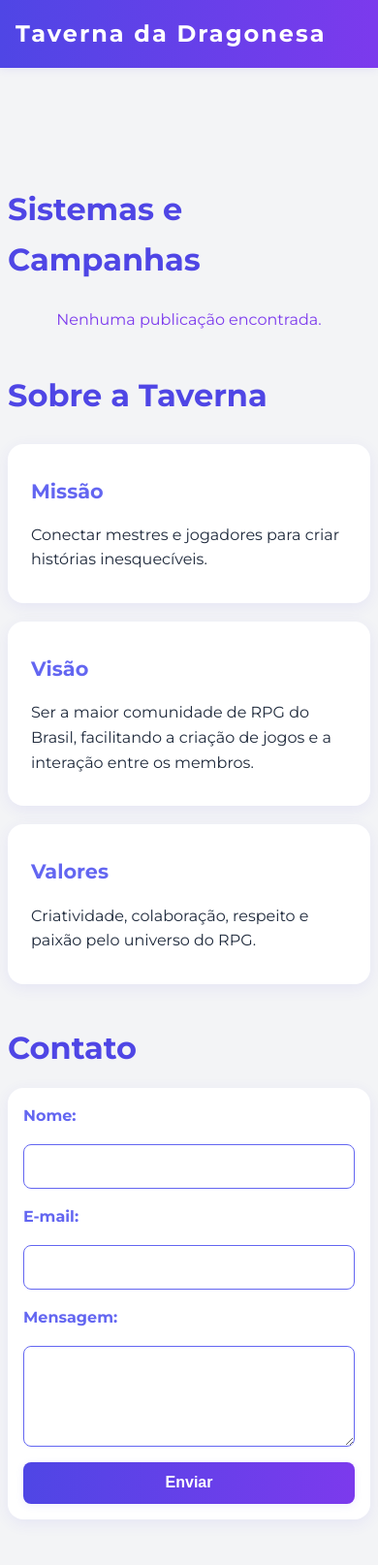
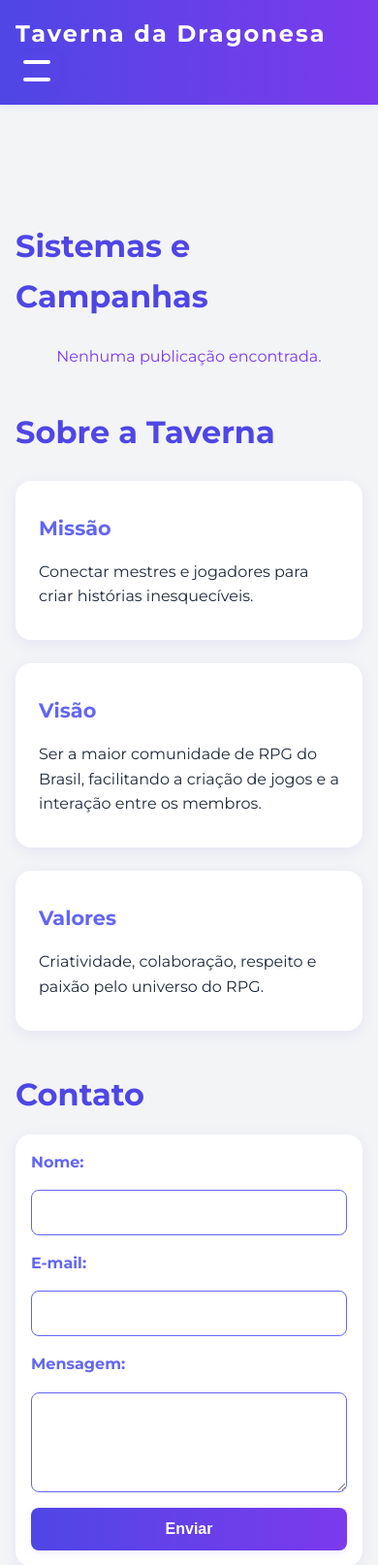
Before and after one commit to Still-InLove/Plataforma_RPG, a PHP site: page / in a window 390 px wide. Shown: the top 1614 px of the page at 97% size. Run offline with PHP 8.4, Linux system fonts and the light colour scheme; data that the repository does not hold is empty.

Commit message:
feat: implementando responsividade mobile

```diff
--- a/estilo.css
+++ b/estilo.css
@@ -79,7 +79,7 @@ main {
     max-width: 1200px;
     margin: 2rem auto;
     padding: 0 1rem;
-    padding-top: 4.5rem; /* Espaço para o header fixo */
+    padding-top: 4.5rem;
 }
 
 section {
@@ -213,62 +213,43 @@ footer {
     to { opacity: 1; transform: translateY(0); }
 }
 
-@media (max-width: 700px) {
-    nav ul {
-        flex-direction: column;
-        gap: 1rem;
-        background: rgba(79,70,229,0.95);
-        position: absolute;
-        top: 60px;
-        right: 0;
-        width: 180px;
-        padding: 1rem;
-        border-radius: 0 0 0.5rem 0.5rem;
-        box-shadow: 0 4px 16px rgba(79,70,229,0.12);
-        display: none; /* Para menu mobile toggle */
-    }
-    nav.active ul {
-        display: flex;
-    }
+@media (max-width: 768px) {
     nav {
-        flex-direction: column;
-        align-items: flex-start;
+        flex-wrap: wrap;
+        justify-content: space-between;
+        position: relative;
     }
     .logo {
         font-size: 1.5rem;
     }
-    main {
-        padding: 0.5rem;
-        padding-top: 5.5rem; /* Espaço extra para header mobile */
+    nav ul {
+        flex-direction: column;
+        width: 100%;
+        background: rgba(79, 70, 229, 0.95);
+        position: absolute;
+        top: 100%;
+        left: 0;
+        transform: scaleY(0);
+        transform-origin: top;
+        opacity: 0;
+        transition: transform 0.3s ease-in-out, opacity 0.3s ease-in-out;
     }
-    .grid {
-        grid-template-columns: 1fr;
-        gap: 1.2rem;
-    }
-    form {
-        padding: 1rem;
-    }
+    nav.active ul {
+        transform: scaleY(1);
+        opacity: 1;
+        display: flex;
     }
 
     .menu-toggle {
+        display: block;
         background: none;
         border: none;
         cursor: pointer;
-    display: none !important;
-    align-items: center;
-    justify-content: center;
         padding: 0.5rem;
-    margin-left: auto;
         z-index: 101;
     }
-    .menu-toggle {
-        display: flex !important;
-    }
-    .menu-toggle {
-        display: flex;
-    }
     .hamburger {
-    display: inline-block;
+        display: block;
         width: 28px;
         height: 22px;
         position: relative;
@@ -295,6 +276,7 @@ footer {
     .hamburger::after {
         top: 18px;
     }
+
     nav.active .hamburger::before {
         transform: translateY(9px) rotate(45deg);
     }
@@ -304,3 +286,16 @@ nav.active .hamburger span {
     nav.active .hamburger::after {
         transform: translateY(-9px) rotate(-45deg);
     }
+
+
+    main {
+        padding-top: 5.5rem;
+    }
+    .grid {
+        grid-template-columns: 1fr;
+        gap: 1.5rem;
+    }
+    form {
+        padding: 1rem;
+    }
+}
--- a/index.html
+++ b/index.html
@@ -10,6 +10,10 @@
     <header>
         <nav>
             <a href="#" class="logo">Taverna da Dragonesa</a>
+            <button class="menu-toggle">
+        <span class="hamburger"></span>
+    </button>
+    <ul>
             <ul>
                 <li><a href="#sistemas">Sistemas</a></li>
                 <li><a href="#campanhas">Campanhas</a></li>
@@ -113,7 +117,24 @@
         } catch (err) {
             grid.innerHTML = '<p style="text-align:center; color:#7c3aed;">Erro ao carregar publicações.</p>';
         }
+
+        const nav = document.querySelector('nav');
+        const menuToggle = document.querySelector('.menu-toggle');
+        const navLinks = document.querySelectorAll('nav ul li a');
+
+        if (menuToggle) {
+            menuToggle.addEventListener('click', () => {
+                nav.classList.toggle('active');
+            });
+        }
+
+        navLinks.forEach(link => {
+            link.addEventListener('click', () => {
+                nav.classList.remove('active');
+            });
+        });
     });
 </script>
+
 </body>
 </html>
```
Also changed, not shown: perfil.html (+21 -1 lines). Lines whose indentation alone changed are shown as unchanged.
